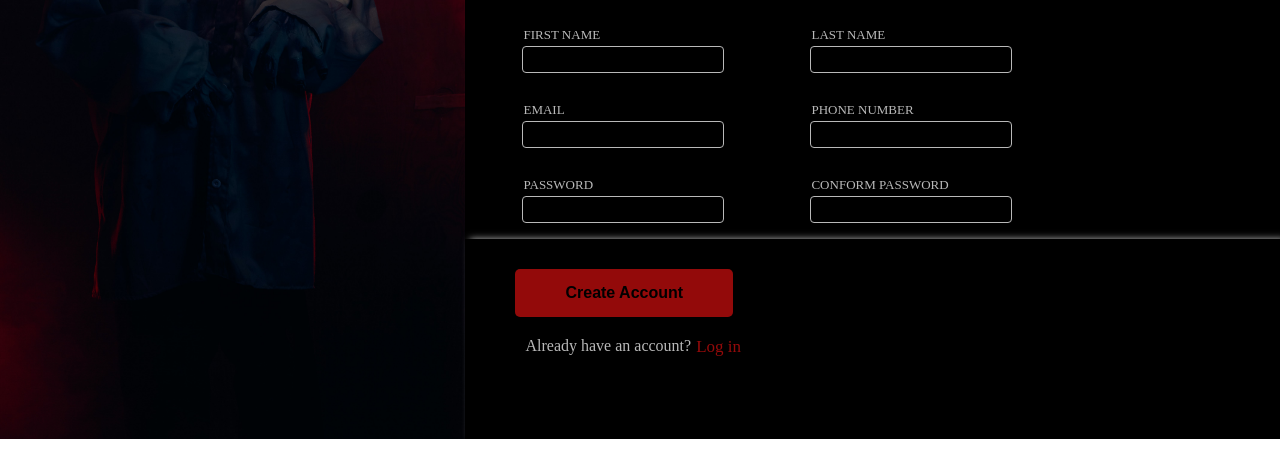
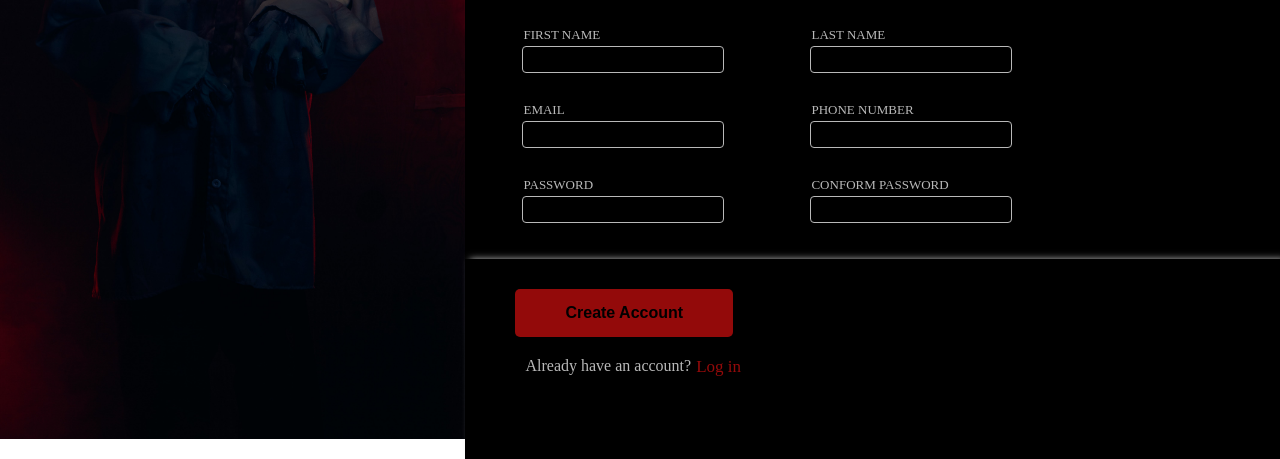
Before and after one commit to sumitshinde-84/Sign-up-Form, a plain HTML site: page index.html in a window 1280 px wide. Shown: the part 361-820 px from the top of the page. Drawn offline with Linux system fonts and the light colour scheme; a web font is replaced by a local one.

Commit message:
mayers1 reset added

```diff
--- a/style.css
+++ b/style.css
@@ -25,7 +25,7 @@
 .main{
     width: 100vw;
     display: flex;
-    height: 100vh;
+    height: auto;
 
 }
 
@@ -43,7 +43,7 @@
 .form-section{
     width: 70vw;
     background-color: black;
-    height: 100vh;
+
 
 }
 
@@ -101,9 +101,10 @@ img{
 
 
 form{
-    height: 35vh;
+    height: 300px;
     background-color:var(--black-bg);
     box-shadow: 5px 0px 5px var(--smoke-white);
+
 
 }
 
```
